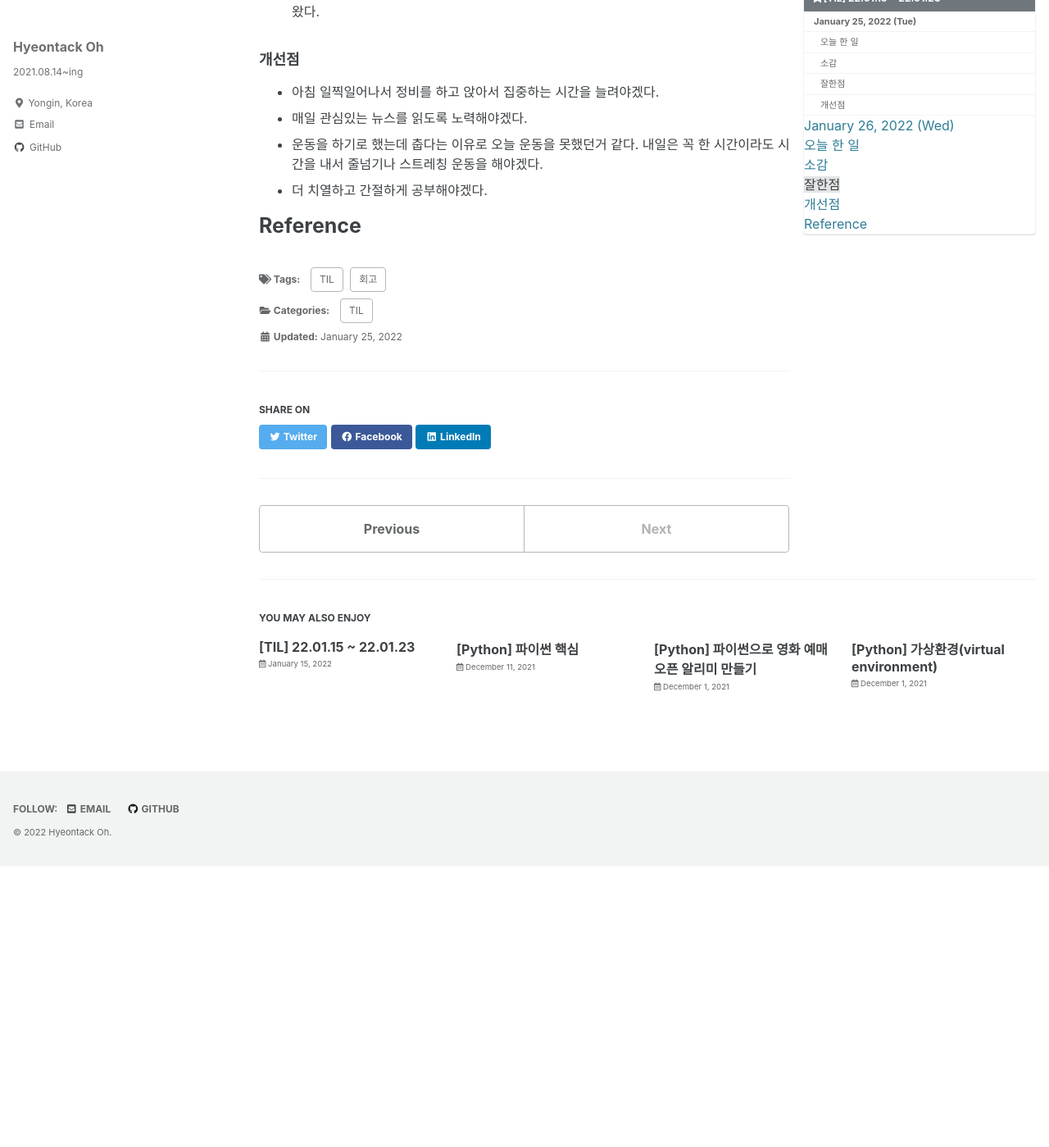
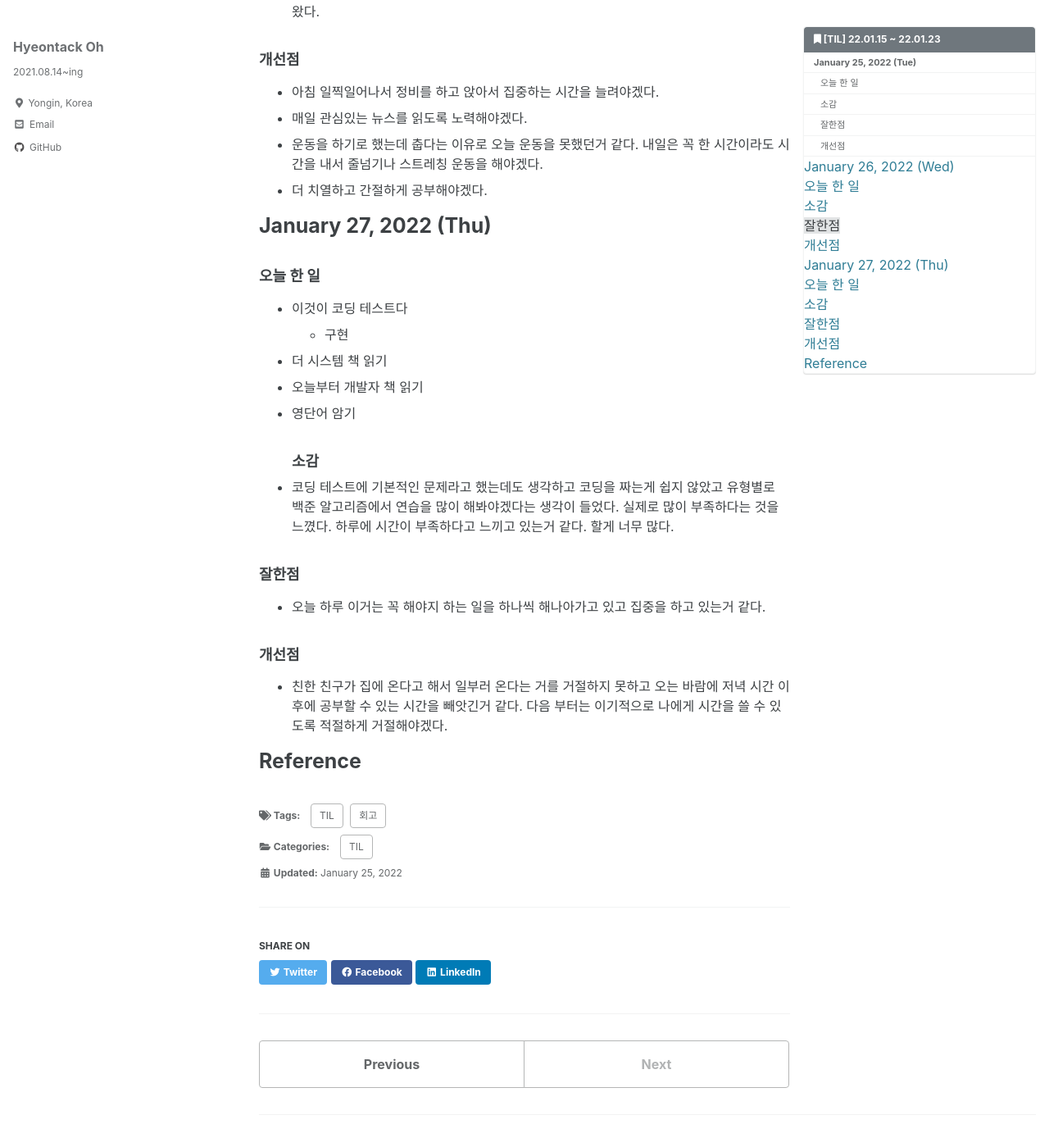
Before and after one commit to hyeontack5/hyeontack5.github.io, a Jekyll site: the page built from _posts/TIL/2022-01-25-[TIL] 22.01.25 ~ 22.01.30.md, in a window 1280 px wide and 1400 px high, scrolled down 1519 px. Shown: the whole window at 82% size. Built offline with Jekyll 4.4.1, drawn with Linux system fonts in a browser that asks for light colours; cached includes are drawn as plain includes; before the commit the page ends 2575 px from its top, so only the background shows below that.

Commit message:
Docs: 22.01.27 회고

```diff
--- a/_posts/TIL/2022-01-25-[TIL] 22.01.25 ~ 22.01.30.md
+++ b/_posts/TIL/2022-01-25-[TIL] 22.01.25 ~ 22.01.30.md
@@ -56,4 +56,23 @@ toc_icon: "bookmark"
 - 운동을 하기로 했는데 춥다는 이유로 오늘 운동을 못했던거 같다. 내일은 꼭 한 시간이라도 시간을 내서 줄넘기나 스트레칭 운동을 해야겠다.
 - 더 치열하고 간절하게 공부해야겠다.
 
+# January 27, 2022 (Thu)
+
+### 오늘 한 일
+- 이것이 코딩 테스트다
+  - 구현
+- 더 시스템 책 읽기
+- 오늘부터 개발자 책 읽기
+- 영단어 암기
+### 소감
+- 코딩 테스트에 기본적인 문제라고 했는데도 생각하고 코딩을 짜는게 쉽지 않았고 유형별로 백준 알고리즘에서 연습을 많이 해봐야겠다는 생각이 들었다.
+실제로 많이 부족하다는 것을 느꼈다. 하루에 시간이 부족하다고 느끼고 있는거 같다. 할게 너무 많다.
+
+### 잘한점
+- 오늘 하루 이거는 꼭 해야지 하는 일을 하나씩 해나아가고 있고 집중을 하고 있는거 같다.
+
+### 개선점
+- 친한 친구가 집에 온다고 해서 일부러 온다는 거를 거절하지 못하고 오는 바람에 저녁 시간 이후에 공부할 수 있는 시간을 빼앗긴거 같다.
+다음 부터는 이기적으로 나에게 시간을 쓸 수 있도록 적절하게 거절해야겠다.
+
 # Reference
```
